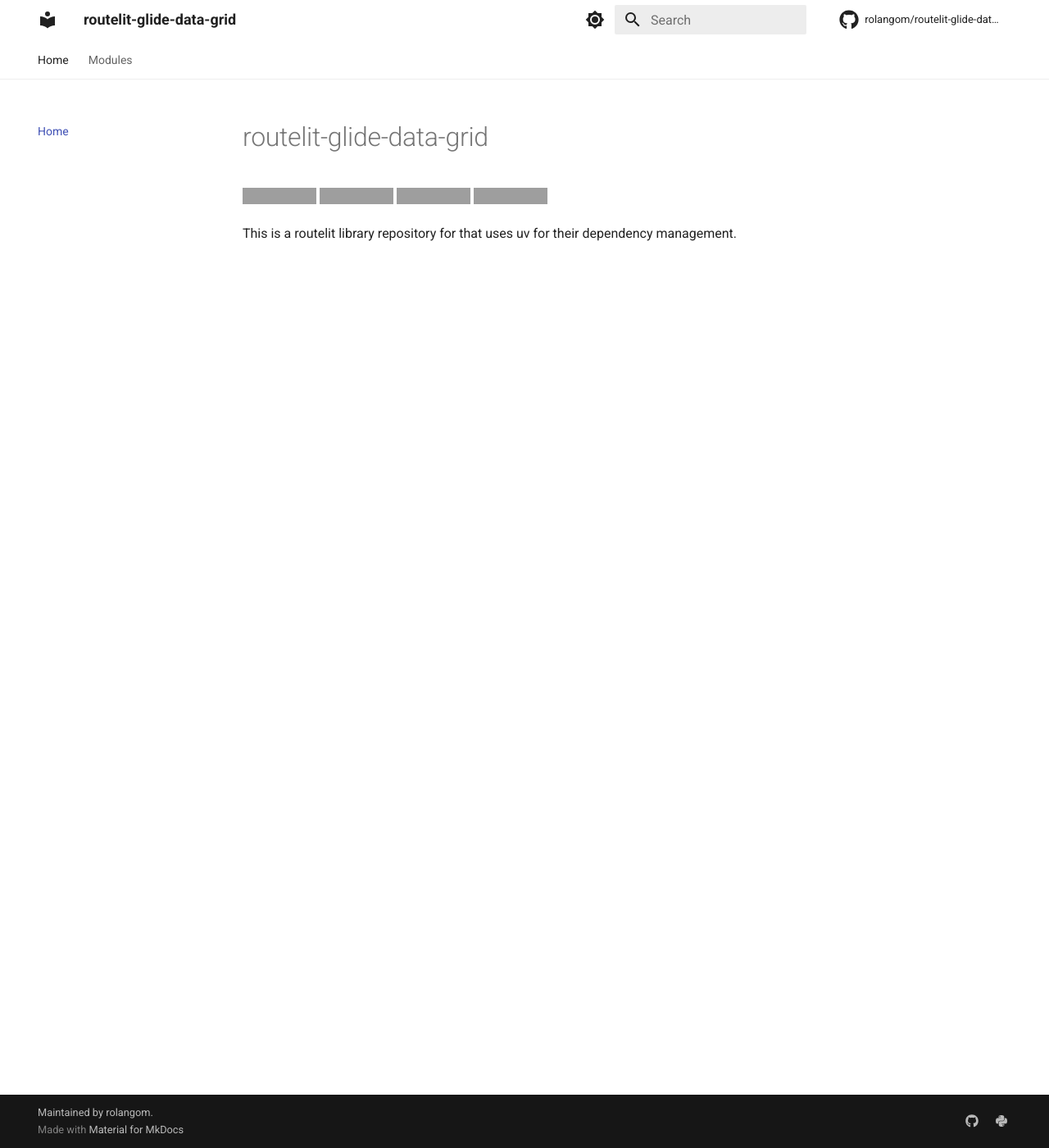
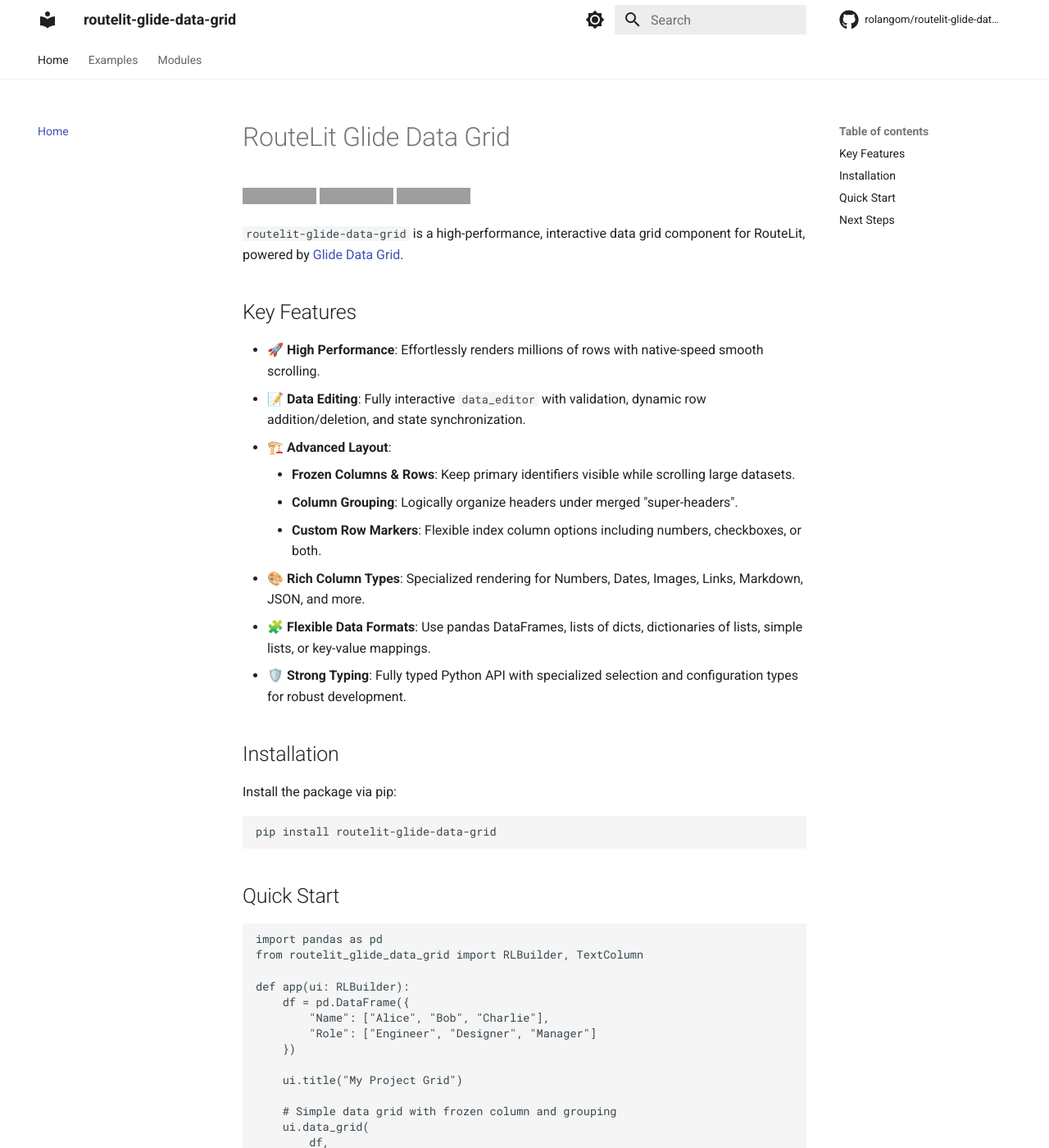
Before and after one commit to routelit/glide-data-grid, an MkDocs documentation site: the page built from docs/index.md, in a window 1280 px wide and 1400 px high. Shown: the whole window at 82% size. Built offline with MkDocs 1.6.1 and Material for MkDocs 9.7.7, drawn with Linux system fonts in a browser that asks for light colours; comment, search, counter and statistics services are not loaded; some of the changed text lies outside the part shown; grey boxes are pictures that could not be loaded.

Commit message:
docs, refactor, test(grid): improve documentation, modernize code, and enhance testing
- Add comprehensive examples documentation with usage patterns
- Modernize Python type hints and imports across codebase
- Add pytest-cov for test coverage reporting
- Update project dependencies and configuration
- Refactor code formatting and improve type safety
- Enhance test suite with better structure and coverage

````diff
--- a/docs/index.md
+++ b/docs/index.md
@@ -1,8 +1,57 @@
-# routelit-glide-data-grid
+# RouteLit Glide Data Grid
 
 [![Release](https://img.shields.io/github/v/release/rolangom/routelit-glide-data-grid)](https://img.shields.io/github/v/release/rolangom/routelit-glide-data-grid)
 [![Build status](https://img.shields.io/github/actions/workflow/status/rolangom/routelit-glide-data-grid/main.yml?branch=main)](https://github.com/rolangom/routelit-glide-data-grid/actions/workflows/main.yml?query=branch%3Amain)
-[![Commit activity](https://img.shields.io/github/commit-activity/m/rolangom/routelit-glide-data-grid)](https://img.shields.io/github/commit-activity/m/rolangom/routelit-glide-data-grid)
 [![License](https://img.shields.io/github/license/rolangom/routelit-glide-data-grid)](https://img.shields.io/github/license/rolangom/routelit-glide-data-grid)
 
-This is a routelit library repository for that uses uv for their dependency management.
+`routelit-glide-data-grid` is a high-performance, interactive data grid component for RouteLit, powered by [Glide Data Grid](https://grid.glideapps.com/).
+
+## Key Features
+
+- **🚀 High Performance**: Effortlessly renders millions of rows with native-speed smooth scrolling.
+- **📝 Data Editing**: Fully interactive `data_editor` with validation, dynamic row addition/deletion, and state synchronization.
+- **🏗️ Advanced Layout**:
+    - **Frozen Columns & Rows**: Keep primary identifiers visible while scrolling large datasets.
+    - **Column Grouping**: Logically organize headers under merged "super-headers".
+    - **Custom Row Markers**: Flexible index column options including numbers, checkboxes, or both.
+- **🎨 Rich Column Types**: Specialized rendering for Numbers, Dates, Images, Links, Markdown, JSON, and more.
+- **🧩 Flexible Data Formats**: Use pandas DataFrames, lists of dicts, dictionaries of lists, simple lists, or key-value mappings.
+- **🛡️ Strong Typing**: Fully typed Python API with specialized selection and configuration types for robust development.
+
+## Installation
+
+Install the package via pip:
+
+```bash
+pip install routelit-glide-data-grid
+```
+
+## Quick Start
+
+```python
+import pandas as pd
+from routelit_glide_data_grid import RLBuilder, TextColumn
+
+def app(ui: RLBuilder):
+    df = pd.DataFrame({
+        "Name": ["Alice", "Bob", "Charlie"],
+        "Role": ["Engineer", "Designer", "Manager"]
+    })
+
+    ui.title("My Project Grid")
+
+    # Simple data grid with frozen column and grouping
+    ui.data_grid(
+        df,
+        freeze_columns=1,
+        column_config={
+            "Name": TextColumn(group="Identity"),
+            "Role": TextColumn(group="Identity"),
+        }
+    )
+```
+
+## Next Steps
+
+- **[Examples](examples.md)**: Explore detailed code snippets for common use cases.
+- **[API Reference](modules.md)**: Deep dive into method signatures and configuration options.
--- a/mkdocs.yml
+++ b/mkdocs.yml
@@ -9,6 +9,7 @@
 
 nav:
   - Home: index.md
+  - Examples: examples.md
   - Modules: modules.md
 plugins:
   - search
````
Also changed, not shown: docs/examples.md (added, +115 -0 lines), pyproject.toml (+3 -8 lines), src/routelit_glide_data_grid/__init__.py (+21 -21 lines), src/frontend/src/components/GridDataGrid.tsx (line endings or trailing spaces), src/frontend/src/lib.css (line endings or trailing spaces), 13 other files.
